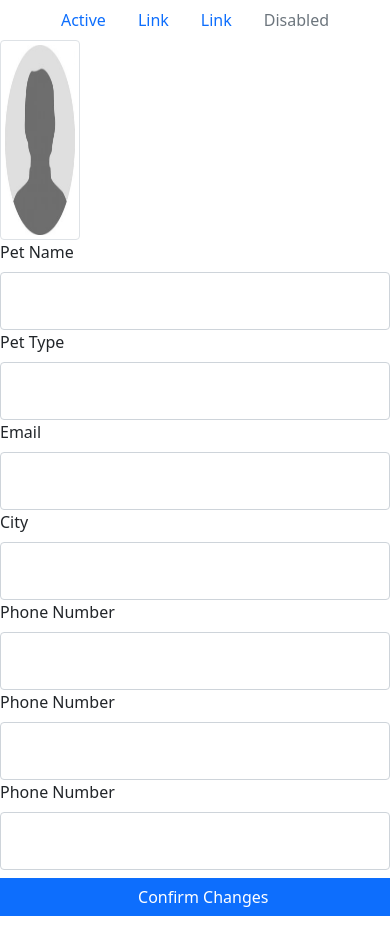
After one commit to AngelNorStou/AnimalMart, a PHP site: page /edit_pet.php in a window 390 px wide. The commit adds this page. Run offline with PHP 8.4, Linux system fonts and the light colour scheme; data that the repository does not hold is empty.

Commit message:
edit pet added

```diff
--- /dev/null
+++ b/edit_pet.php
@@ -0,0 +1,120 @@
+<?php
+
+include 'pets.php';
+
+$petObj = new Pets();
+$pets = null;
+
+if(isset($_GET['petEdit']) && !empty($_GET['petEdit'])) {
+
+$pets= $petObj->displayRecordById($_GET['petEdit']);
+
+}
+
+
+?>
+
+ <!DOCTYPE html>
+<html>
+<head>
+    <meta charset="utf-8">
+    <meta name="viewport" content="width=device-width, initial-scale=1">
+
+ 	<script src="https://cdn.jsdelivr.net/npm/bootstrap@5.0.0-beta3/dist/js/bootstrap.bundle.min.js" integrity="sha384-JEW9xMcG8R+pH31jmWH6WWP0WintQrMb4s7ZOdauHnUtxwoG2vI5DkLtS3qm9Ekf" crossorigin="anonymous"></script>
+
+	<link href="https://cdn.jsdelivr.net/npm/bootstrap@5.0.0-beta3/dist/css/bootstrap.min.css" rel="stylesheet" integrity="sha384-eOJMYsd53ii+scO/bJGFsiCZc+5NDVN2yr8+0RDqr0Ql0h+rP48ckxlpbzKgwra6" crossorigin="anonymous">
+
+	<link href="CSS/account.css" rel="stylesheet" >
+
+	<title>View Account</title>
+</head>
+<body>
+<div class="container">
+	<ul class="nav justify-content-center">
+	  <li class="nav-item">
+	    <a class="nav-link active" aria-current="page" href="#">Active</a>
+	  </li>
+	  <li class="nav-item">
+	    <a class="nav-link" href="#">Link</a>
+	  </li>
+	  <li class="nav-item">
+	    <a class="nav-link" href="#">Link</a>
+	  </li>
+	  <li class="nav-item">
+	    <a class="nav-link disabled" href="#" tabindex="-1" aria-disabled="true">Disabled</a>
+	  </li>
+	</ul>
+</div>
+<div>
+	<form action="edit_pet.php" method="POST">
+		<div class="row">
+		    <div class="col-3">
+	      		<img src="Images/guest.jpg" class="img-thumbnail" alt="...">
+	    	</div>
+		    <div class="col-sm">
+			    <label class="form-label">Pet Name</label>
+			    <div class="form-floating">
+				  <input type="text" class="form-control"  name="edit_pet_name">
+				  <label for="edit_pet_name"><?php echo $user['first_name']; ?></label>
+				</div>
+		    <div class="">
+		    <label class="form-label">Pet Type</label>
+			    <div class="form-floating">
+				  <input type="text" class="form-control"  name="edit_pet_type" >
+				  <label for="edit_pet_type"><?php echo $user['last_name']; ?></label>
+	    	</div>
+	    	</div>
+		</div>
+	</div>
+	  <div class="row">
+		    <div class="col-sm">
+		    <label class="form-label">Email</label>
+			    <div class="form-floating">
+				  <input type="email" class="form-control"  name="edit_pet_breed">
+				  <label for="edit_pet_breed"><?php echo $user['email']; ?></label>
+	    	</div>
+		</div>
+	  </div>
+	  <div class="row">
+		    <div class="col-sm">
+		    <label class="form-label">City</label>
+			    <div class="form-floating">
+				  <input type="text" class="form-control"   name="edit_pet_gender">
+				  <label for="edit_pet_gender"><?php echo $user['city']; ?></label>
+	    	</div>
+		</div>
+	  </div>
+	  <div class="row">
+		    <div class="col-sm">
+		    <label class="form-label">Phone Number</label>
+			    <div class="form-floating">
+				  <input type="text" class="form-control"  name="edit_pet_size">
+				  <label for="edit_pet_size"><?php echo $user['phone_number']; ?></label>
+	    	</div>
+		</div>
+	  </div>
+	  <div class="row">
+		    <div class="col-sm">
+		    <label class="form-label">Phone Number</label>
+			    <div class="form-floating">
+				  <input type="text" class="form-control"  name="edit_pet_weight">
+				  <label for="edit_pet_weight"><?php echo $user['phone_number']; ?></label>
+	    	</div>
+		</div>
+	  </div>
+	  <div class="row">
+		    <div class="col-sm">
+		    <label class="form-label">Phone Number</label>
+			    <div class="form-floating">
+				  <input type="text" class="form-control"  name="edit_pet_age">
+				  <label for="edit_pet_age"><?php echo $user['phone_number']; ?></label>
+	    	</div>
+		</div>
+	  </div>
+	  <div class="row">
+  		<button style="float: left;margin: 2%;" value="update_pet" type="submit" class="btn btn-primary">Confirm Changes</button>
+	  </div>
+	</form>
+</div>
+</body>
+</html>
--- a/pets.php
+++ b/pets.php
@@ -25,33 +25,7 @@ class Pets
         }
     }
 
-    // Get data account by email.
-    /*public function displayPetsByUsername($user_name)
-    {
-        $query = "SELECT user_id FROM users WHERE username = '$user_name'";
-        $result = $this->con->query($query);
-        $user = null;
-        if($result->num_rows > 0)
-        {
-            $user = $result->fetch_assoc();
-            $user_id = $user['user_id'];
-            $query = "SELECT * FROM pets WHERE user_id = '$user_id'";
-            $result = $this->con->query($query);
-            if($result->num_rows > 0){
-                $data = $result->fetch_assoc();
-                return $data;
-            }
-            else{
-                echo "Account not found";
-            }
 
-        }
-        else{
-            echo "There is more than one user.";
-        }
-
-
-    } */
 
     public function displayPetsByUsername($user_name)
     {
@@ -68,13 +42,6 @@ class Pets
             }
             return $data;
         }
-        else{
-            echo "Pets not found";
-        }
-
-
-
-
 
     }
 
```
Also changed, not shown: user_profile.php (+8 -3 lines).
